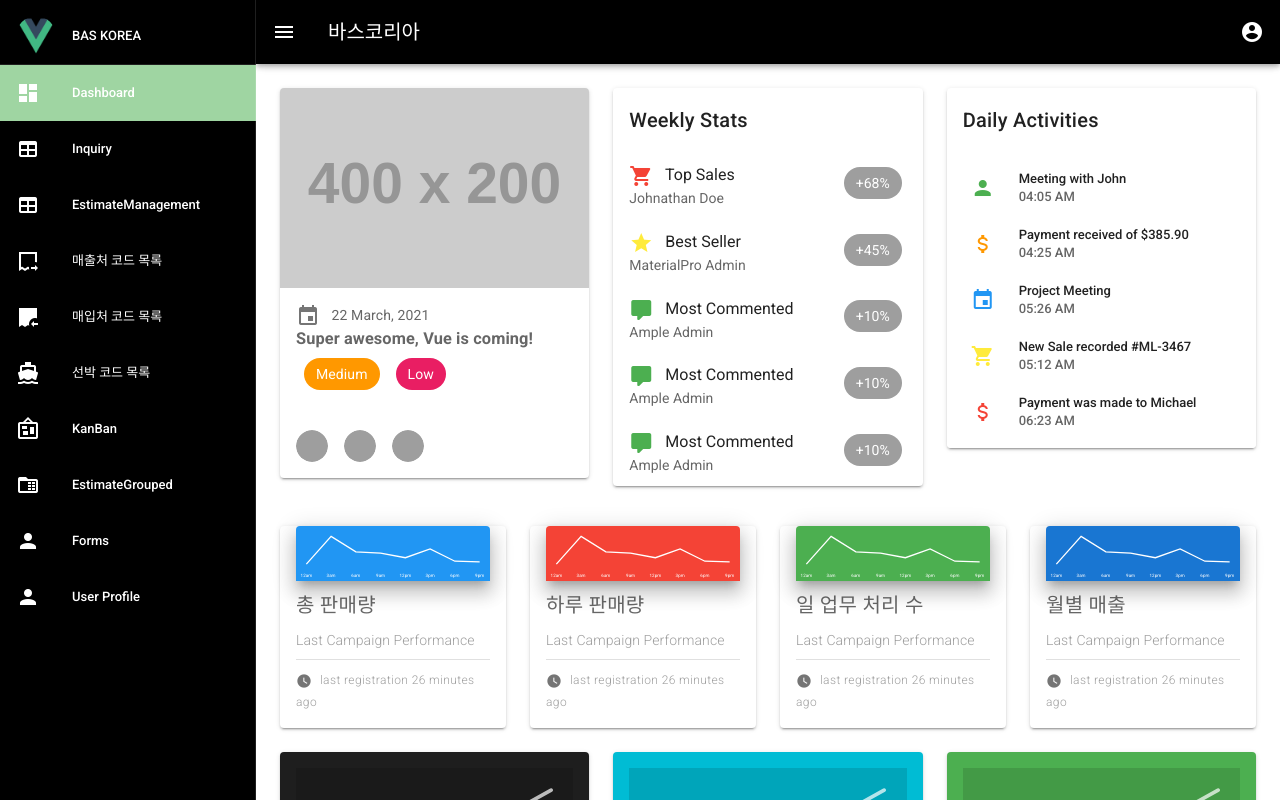
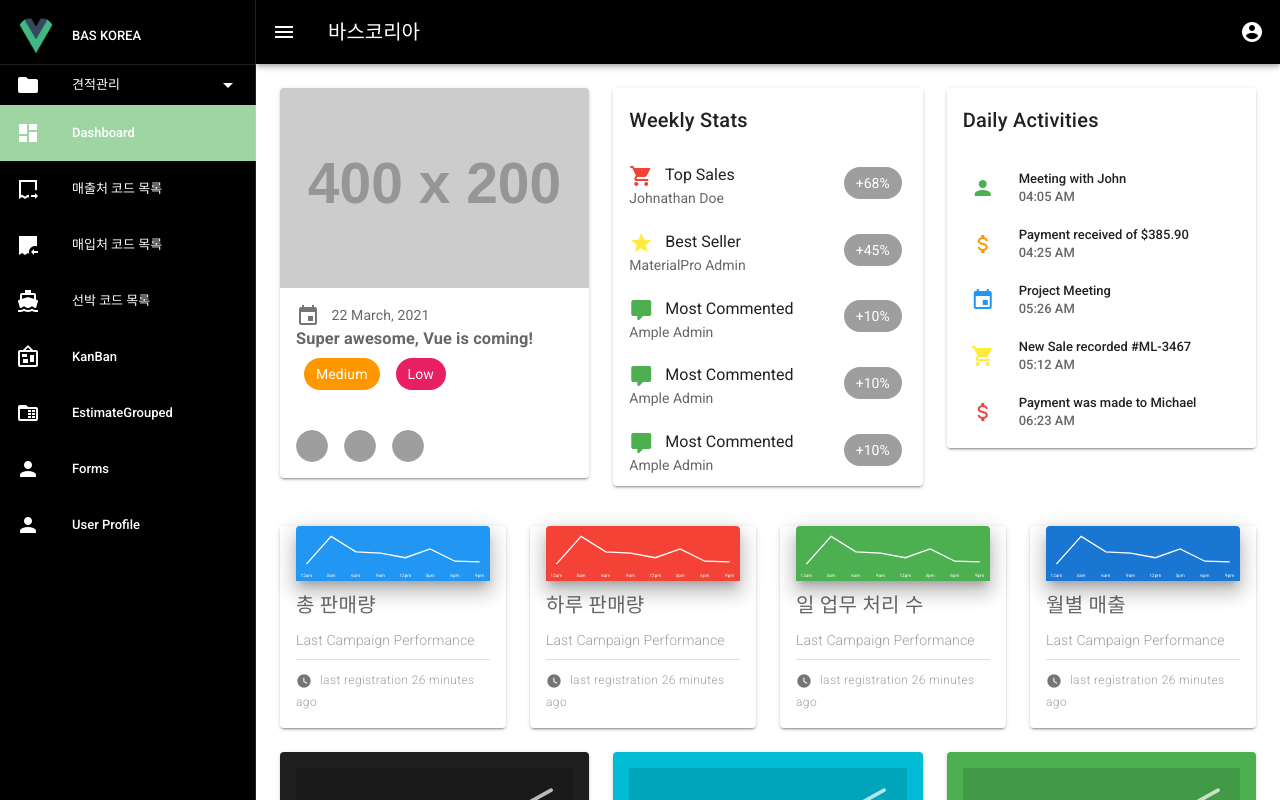
Before and after one commit to tlfqk13/demo-admin, a Vue app in the folder frontend/: page / in a window 1280 px wide. Both pictures are taken after a click on the button 28 px from the left and 32 px from the top of the page. Shown: the top 800 px of the page. Built offline with nearby package versions, Linux system fonts and the light colour scheme; grey boxes are pictures that could not be loaded.

Commit message:
매인 데쉬보드

```diff
--- a/frontend/src/App.vue
+++ b/frontend/src/App.vue
@@ -30,6 +30,35 @@
           </v-list-item-content>
         </v-list-item>
         <v-divider></v-divider>
+        <!-- 견적관리 그룹 -->
+        <v-list-group
+            v-model="expanded"
+            prepend-icon="mdi-folder"
+            append-icon="mdi-menu-down"
+        >
+          <template v-slot:activator>
+            <v-list-item-content>
+              <v-list-item-title class="white--text">견적관리</v-list-item-title>
+            </v-list-item-content>
+          </template>
+          <v-list-item link :to="'/inquiry'" class="sub-item">
+            <v-list-item-icon>
+              <v-icon class="white--text">mdi-table</v-icon>
+            </v-list-item-icon>
+            <v-list-item-content>
+              <v-list-item-title class="white--text">견적 신규 생성</v-list-item-title>
+            </v-list-item-content>
+          </v-list-item>
+          <v-list-item link :to="'/estimateManagement'" class="sub-item">
+            <v-list-item-icon>
+              <v-icon class="white--text">mdi-table</v-icon>
+            </v-list-item-icon>
+            <v-list-item-content>
+              <v-list-item-title class="white--text">견적 관리</v-list-item-title>
+            </v-list-item-content>
+          </v-list-item>
+        </v-list-group>
+        <!-- 나머지 메뉴 항목들 -->
         <v-list-item
             v-for="item in items"
             :key="item.title"
@@ -70,8 +99,6 @@ export default {
     profileMenu: false,
     items: [
       { title: 'Dashboard', icon: 'mdi-view-dashboard', to: '/' },
-      { title: 'Inquiry', icon: 'mdi-table', to: '/inquiry' },
-      { title: 'EstimateManagement', icon: 'mdi-table', to: '/estimateManagement' },
       { title: '매출처 코드 목록', icon: 'mdi-invoice-arrow-right-outline', to: '/customer-code' },
       { title: '매입처 코드 목록', icon: 'mdi-invoice-arrow-left', to: '/supplier-code' },
       { title: '선박 코드 목록', icon: 'mdi-ferry', to: '/ship-code' },
@@ -94,4 +121,7 @@ export default {
 .navigation-drawer {
   background-color: #212121;
 }
+.sub-item {
+  padding-left: 32px; /* 하위 메뉴 항목에 대한 들여쓰기 */
+}
 </style>
```
